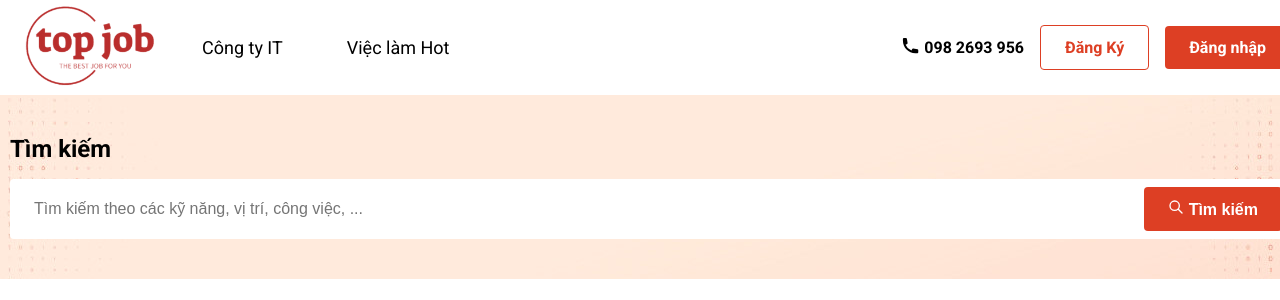
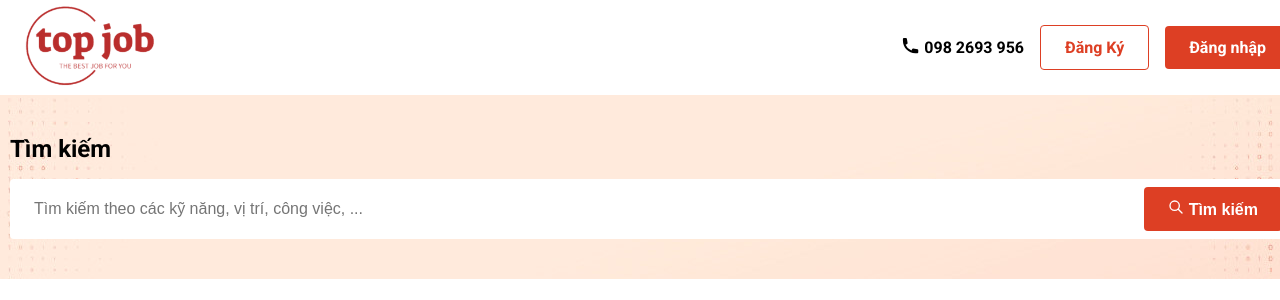
Before and after one commit to tranthetan/career, a Django app: page / in a window 1280 px wide. Shown: the top 300 px of the page. Run offline with Django 5.2, Linux system fonts and the light colour scheme; tables that the repository leaves empty hold one stand-in row (values such as "Sample post"); grey boxes marked "Sample" are stand-in pictures; data that the repository does not hold is empty.

Commit message:
fix dropdown

```diff
--- a/templates/app/index.html
+++ b/templates/app/index.html
@@ -20,10 +20,6 @@
                     <a href="/" class="logo-link">
                         <img class="logo" src="{% static 'images/logo-2.png' %}" alt="Logo">
                     </a>
-                    <ul class="menu-list nav-bar">
-                        <li><a href="#">Công ty IT</a></li>
-                        <li><a href="#">Việc làm Hot</a></li>
-                    </ul>
                 </div>
                 <div class="nav-bar__login">
                     <div class="header-login">
@@ -38,7 +34,9 @@
                             <div class="dropdown">
                                 <button class="dropbtn">{{user.username}}</button>
                                 <div class="dropdown-content">
+                                    {% if user.is_superuser == '0' and user.is_staff == '0' %}
                                     <a class="dropdown-item" href="{% url 'user-hr-register' %}"> Nhà tuyển dụng </a>
+                                    {% endif %}
                                     <a class="dropdown-item" href="{% url 'user-logout' %}"> Logout </a>
                                 </div>
                               </div>
```
